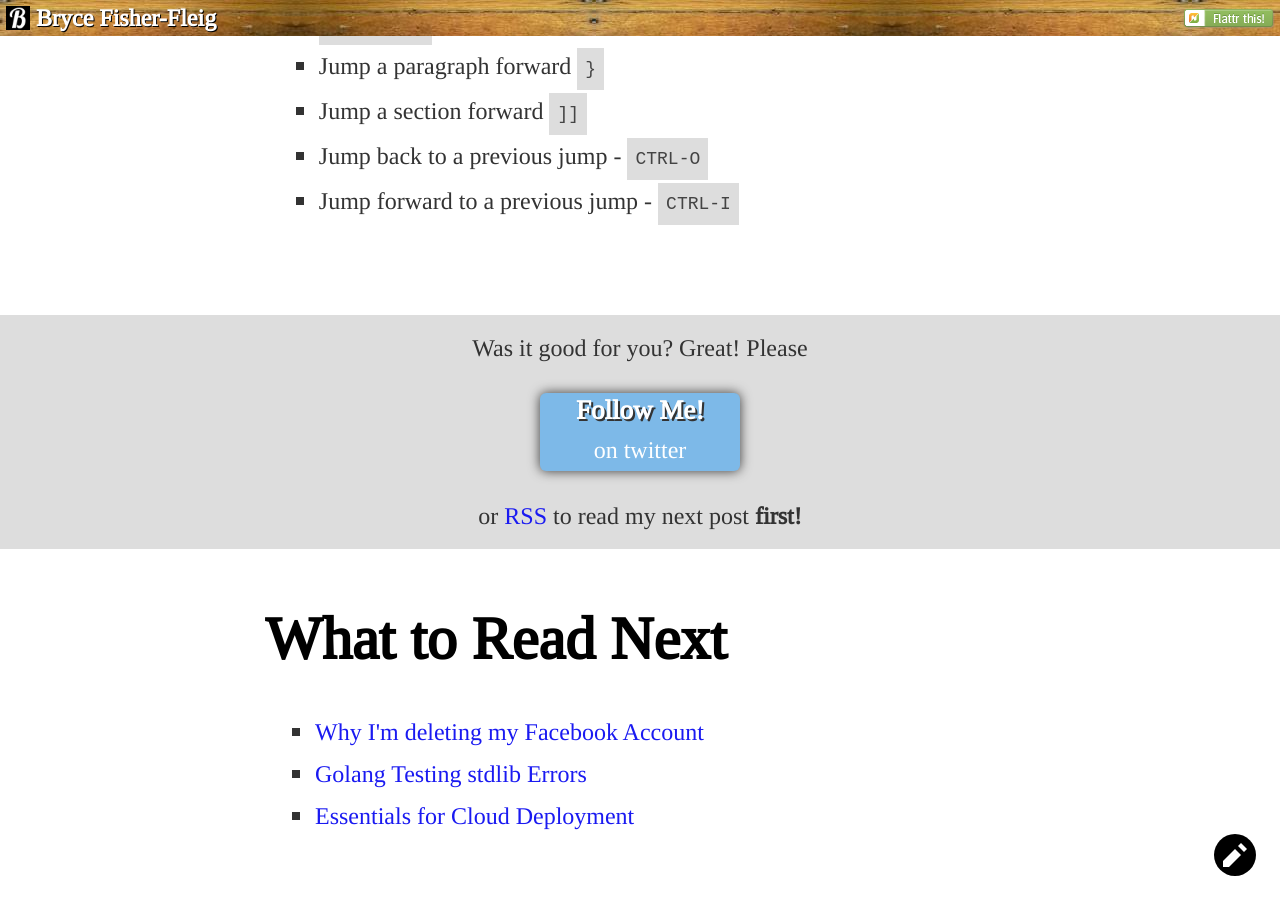
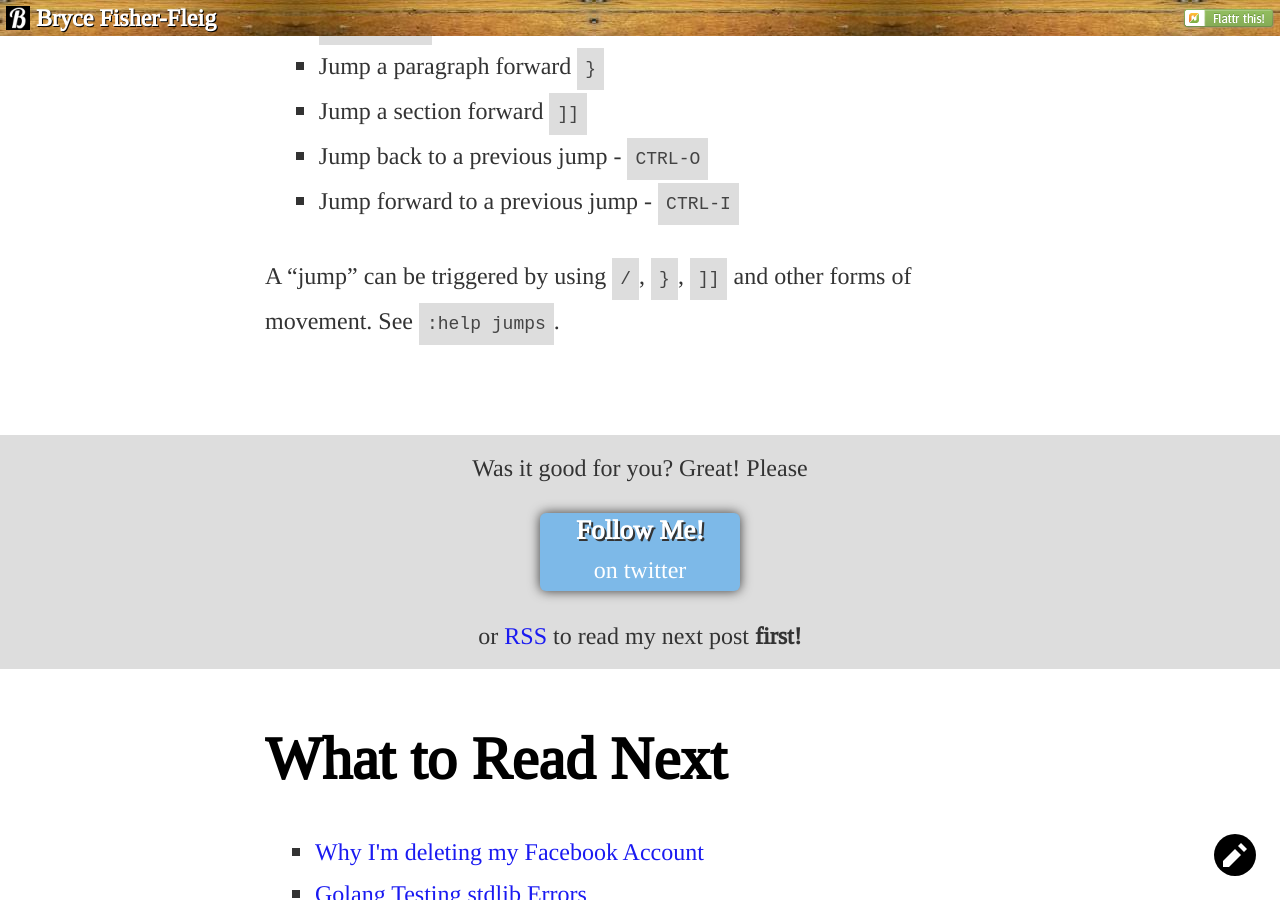
Before and after one commit to brycefisher/brycefisher.github.io-jekyll, a Jekyll site: the page built from _posts/2016-07-14-helpful-neovim-features.md, in a window 1280 px wide and 900 px high, scrolled down 5837 px. Built offline with Jekyll 4.4.1, drawn with Linux system fonts in a browser that asks for light colours; comment, search, counter and statistics services are not loaded.

Commit message:
Clarification about jumps for neovim tips article

```diff
--- a/_posts/2016-07-14-helpful-neovim-features.md
+++ b/_posts/2016-07-14-helpful-neovim-features.md
@@ -83,3 +83,5 @@ Another idea that you might try is changing the whole selection with `c` followe
  * Jump a section forward `]]`
  * Jump back to a previous jump - `CTRL-O`
  * Jump forward to a previous jump - `CTRL-I`
+
+A "jump" can be triggered by using `/`, `}`, `]]` and other forms of movement. See `:help jumps`.
```
